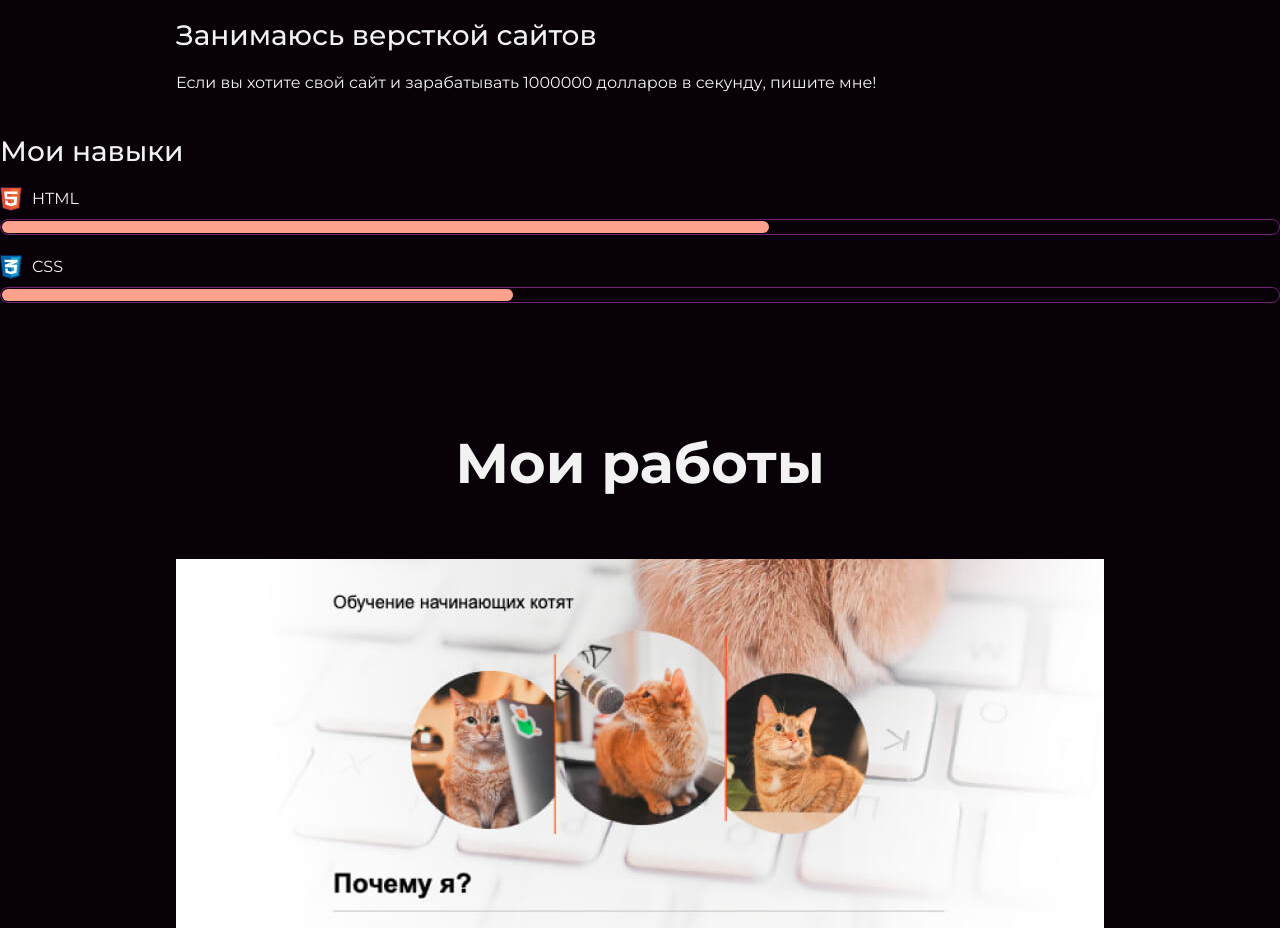
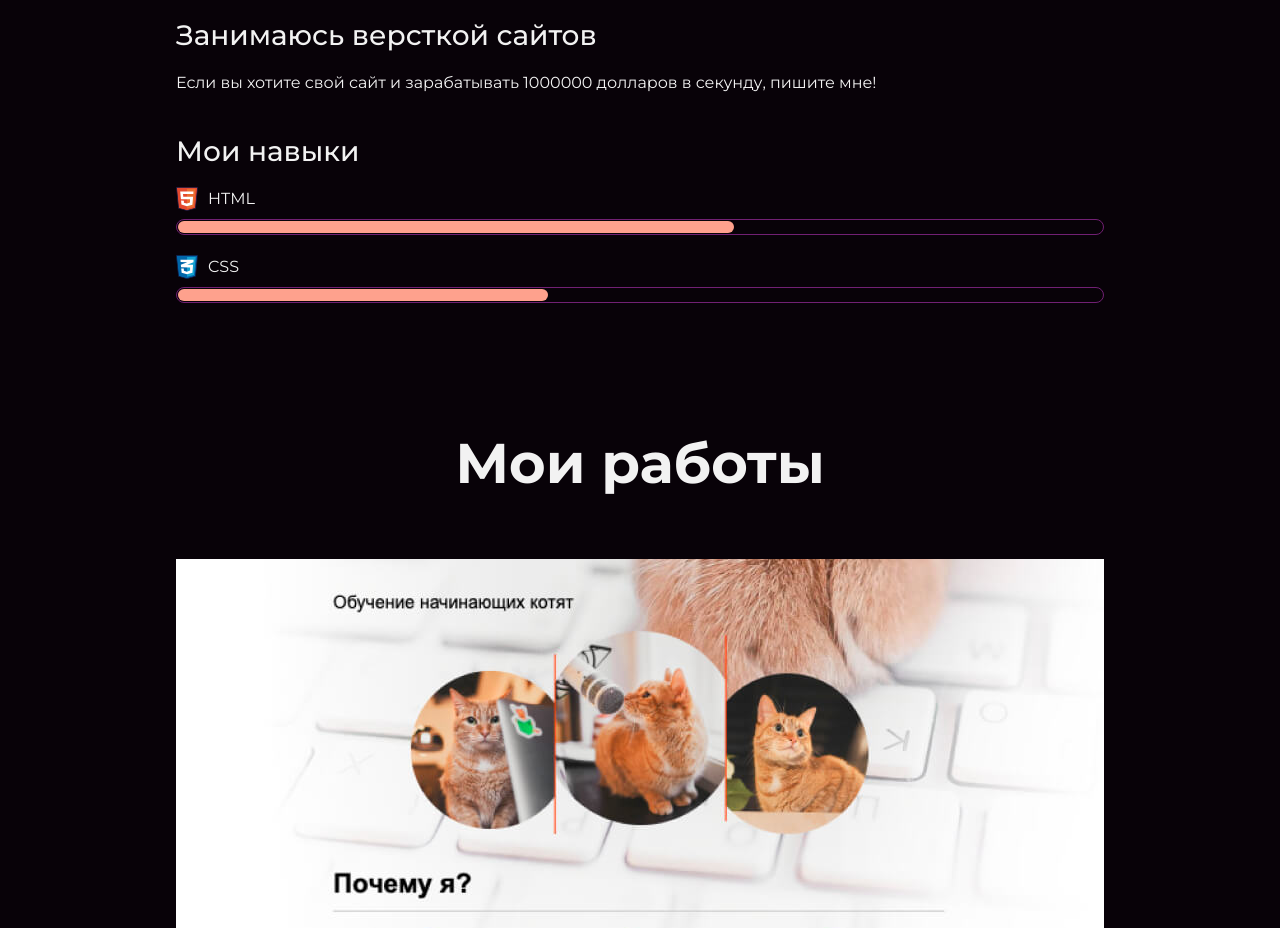
Before and after one commit to DamarooWork/my-site, a plain HTML site: page index.html in a window 1280 px wide. Shown: the part 1740-2668 px from the top of the page. Drawn offline with Linux system fonts and the light colour scheme.

Commit message:
изменение картинки и выравнивание навыков

```diff
--- a/index.html
+++ b/index.html
@@ -33,7 +33,7 @@
             <h3>Занимаюсь версткой сайтов</h3>
             <p>Если вы хотите свой сайт и зарабатывать 1000000 долларов в секунду, пишите мне!</p>
             </div>
-        <div class="skills">
+        <div class="container skills">
             <h3>Мои навыки</h3>
             <dl class="skills-list">
                 <dt class="skill-html">HTML</dt>
```
Also changed, not shown: files/user.jpg.
